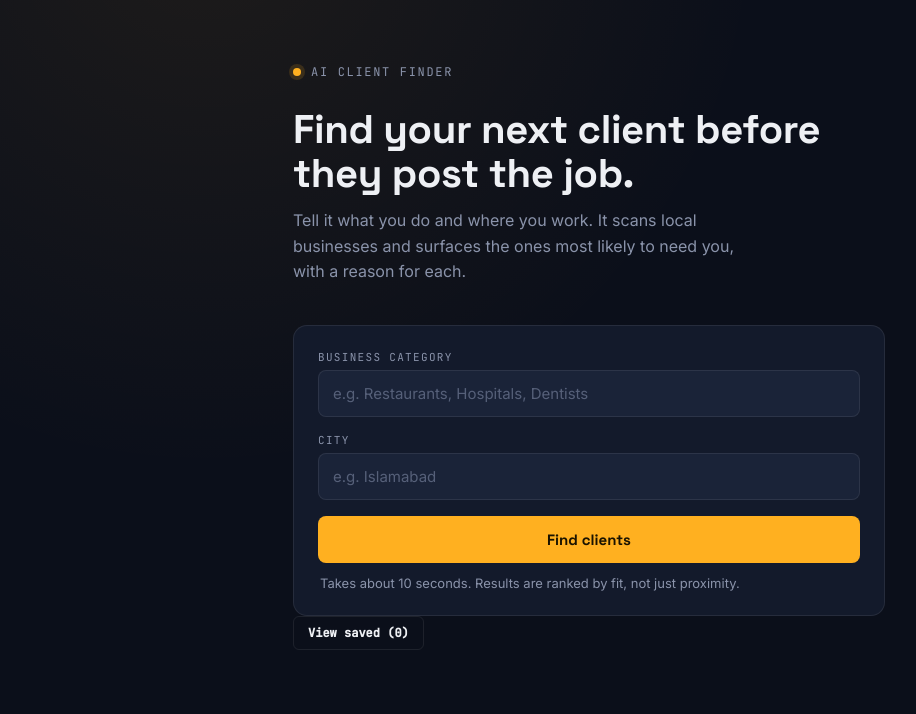
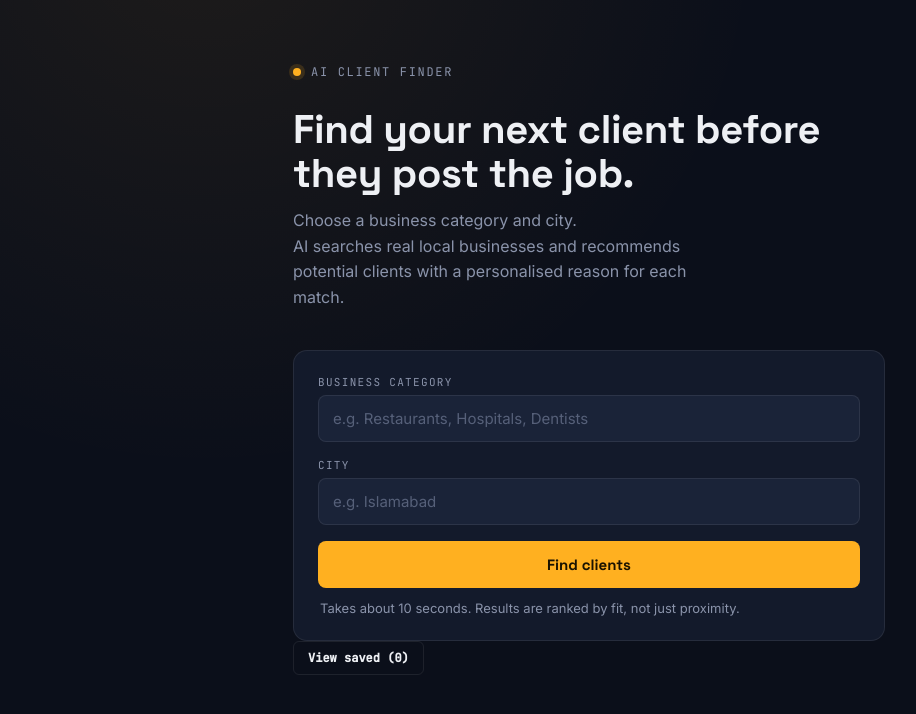
Before and after one commit to aemanology/ai-client-finder, a React (Vite) app: page / in a window 1280 px wide. Shown: the top 714 px of the page, without its empty margins (51-967 px from the left). Built offline with nearby package versions, Linux system fonts and the light colour scheme.

Commit message:
Revise header paragraph for clarity and detail
Updated the description in the Header component to clarify the functionality.

```diff
--- a/src/components/Header.jsx
+++ b/src/components/Header.jsx
@@ -6,11 +6,12 @@ function Header() {
         <span className="eyebrow">AI Client Finder</span>
       </div>
       <h1>Find your next client before they post the job.</h1>
-      <p>
-        Tell it what you do and where you work.
-        It scans local businesses and surfaces the ones
-        most likely to need you, with a reason for each.
-      </p>
+     <p>
+  Choose a business category and city.
+  <br />
+  AI searches real local businesses and recommends potential clients
+  with a personalised reason for each match.
+</p>
     </header>
   );
 }
```
